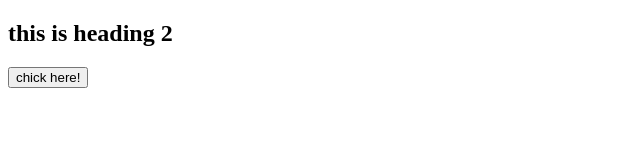
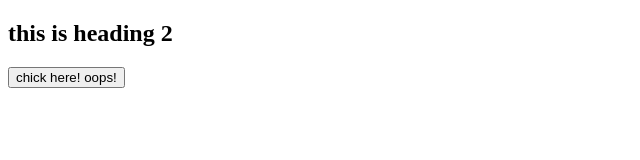
Before and after one commit to Gauravkumarshah120/first-repository, a plain HTML site: page index.html in a window 1280 px wide. Shown: the full height of the page, 0-640 px from the left. Drawn offline with Linux system fonts and the light colour scheme.

Commit message:
add oops

```diff
--- a/index.html
+++ b/index.html
@@ -7,6 +7,6 @@
 </head>
 <body>
     <h2>this is heading 2</h2>
-    <button>chick here!</button>
+    <button>chick here! oops!</button>
 </body>
 </html>
```
